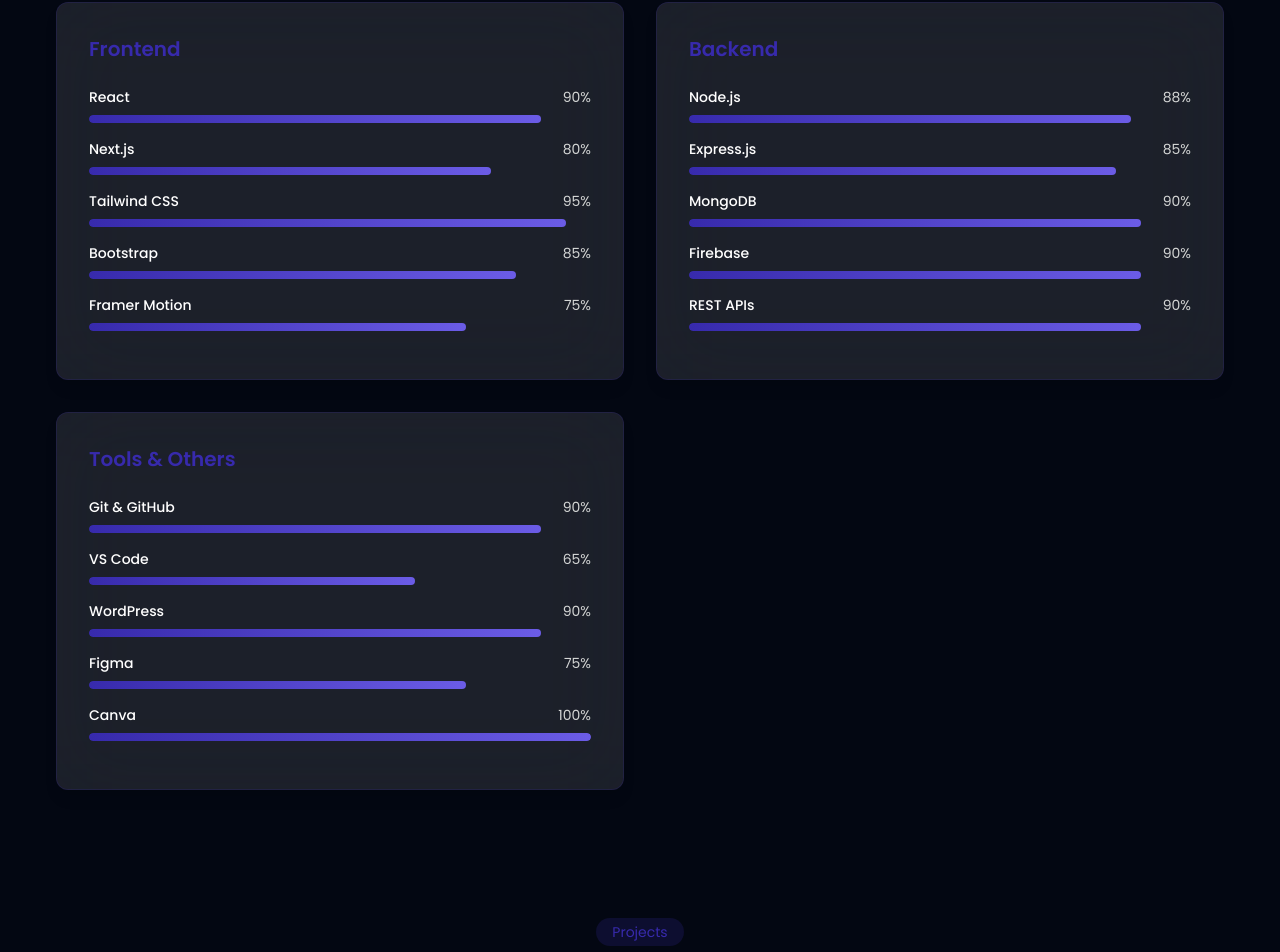
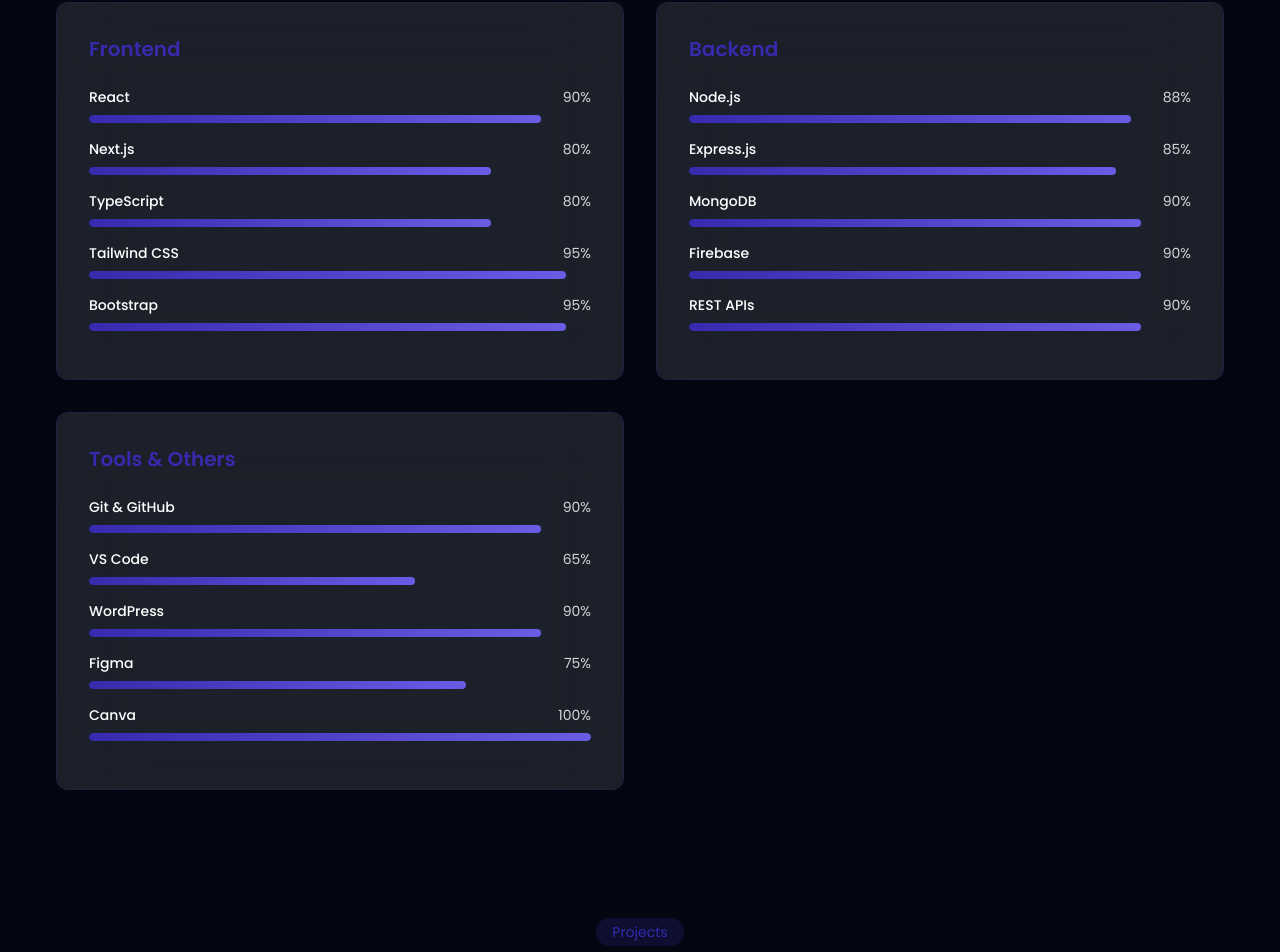
Before and after one commit to Abdurrobr34l/portfolio, a React (Vite) app: page / in a window 1280 px wide. Shown: the part 2484-3436 px from the top of the page. Built offline with nearby package versions, Linux system fonts and the light colour scheme.

Commit message:
Updated skill and added new resume

```diff
--- a/src/Components/Skills.jsx
+++ b/src/Components/Skills.jsx
@@ -8,9 +8,9 @@
     skills: [
       { name: "React", level: 90 },
       { name: "Next.js", level: 80 },
+      { name: "TypeScript", level: 80 },
       { name: "Tailwind CSS", level: 95 },
-      { name: "Bootstrap", level: 85 },
-      { name: "Framer Motion", level: 75 },
+      { name: "Bootstrap", level: 95 },
     ],
   },
   {
```
Also changed, not shown: 1 other file (tests, documents, lock files or other folders).
